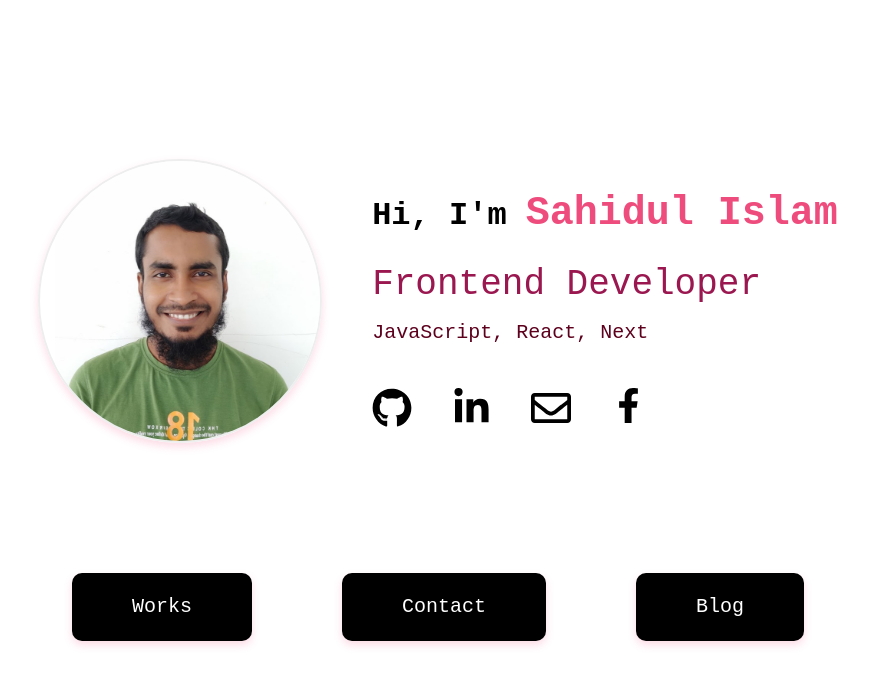
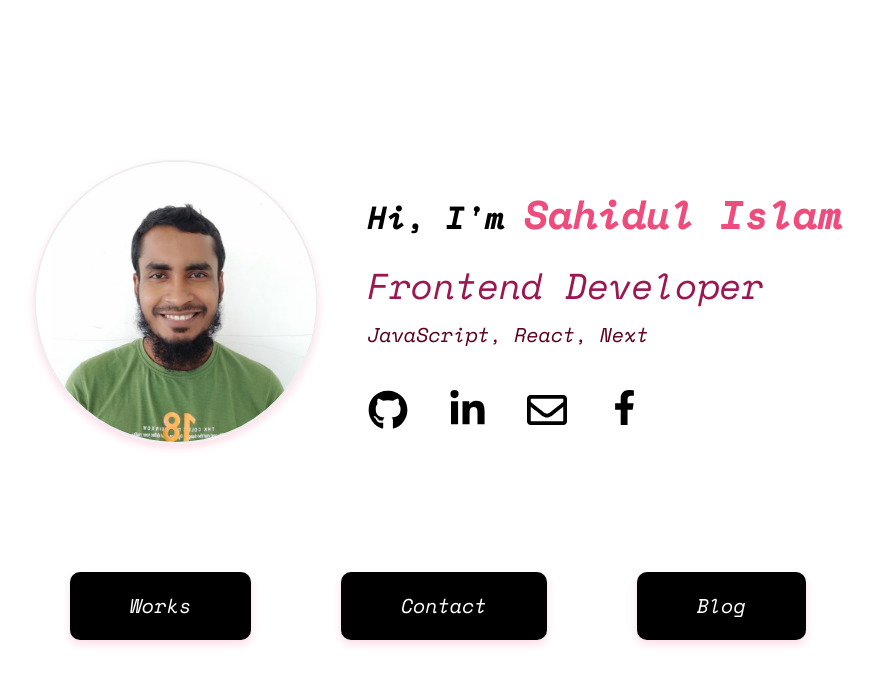
Before and after one commit to jonyahmed19/portfolio, a React (Create React App) app: page / in a window 1280 px wide. Shown: the top 686 px of the page, without its empty margins (202-1075 px from the left). Built offline with nearby package versions, Linux system fonts and the light colour scheme.

Commit message:
changed the config to module

```diff
--- a/src/index.css
+++ b/src/index.css
@@ -1,4 +1,4 @@
-/* @import url("https://fonts.googleapis.com/css2?family=Space+Mono:ital,wght@1,400;1,700&display=swap"); */
+@import url("https://fonts.googleapis.com/css2?family=Space+Mono:ital,wght@1,400;1,700&display=swap");
 
 body {
   font-family: "Space Mono", monospace;
--- a/src/webpack.config.js
+++ b/src/webpack.config.js
@@ -5,7 +5,7 @@
         test: /\.css$/i,
         loader: "css-loader",
         options: {
-          import: true,
+          modules: true,
         },
       },
     ],
```
